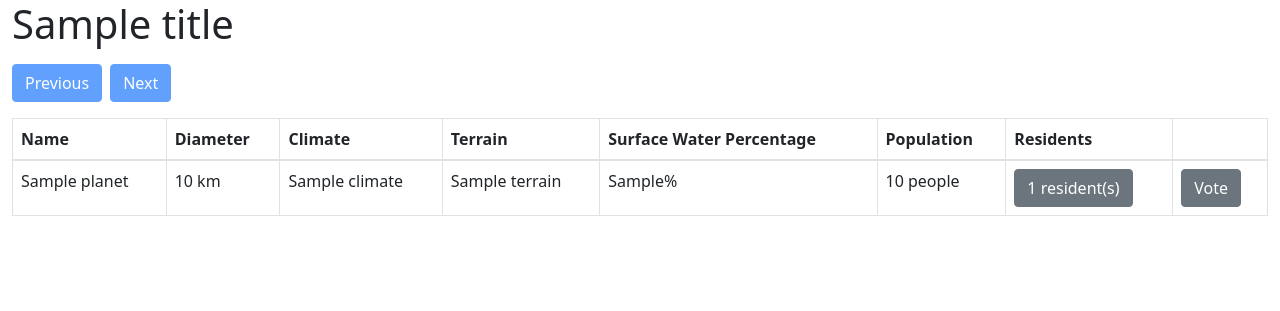
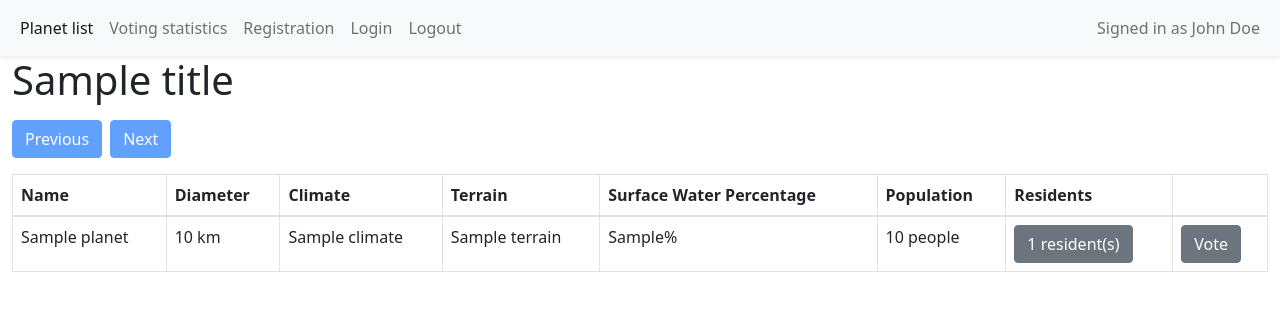
Before and after one commit to CodecoolGlobal/api-wars-python-xls-codebase, a Flask app: template templates/index.html in a window 1280 px wide. Shown: the top 311 px of the page. Run offline with Flask 2, Linux system fonts and the light colour scheme; the template is opened without the code that fills it: most values are stand-ins (such as "Sample title", 1, 10 or a date in 2020).

Commit message:
task Login system: Added Top-Navigation

```diff
--- a/templates/index.html
+++ b/templates/index.html
@@ -4,6 +4,7 @@
     {{ super() }}
 {% endblock %}
 {% block content %}
+    {% include 'navigation.html' %}
     <div class="container-fluid">
         <h1>{{ title }}</h1>
         <div class="pagination my-3 gap-2">
--- /dev/null
+++ b/templates/navigation.html
@@ -0,0 +1,28 @@
+<nav class="navbar navbar-expand-lg navbar-light bg-light shadow-sm">
+    <div class="container-fluid">
+        <button class="navbar-toggler" type="button" data-bs-toggle="collapse" data-bs-target="#navbarText"
+                aria-controls="navbarText" aria-expanded="false" aria-label="Toggle navigation">
+            <span class="navbar-toggler-icon"></span>
+        </button>
+        <div class="collapse navbar-collapse" id="navbarText">
+            <ul class="navbar-nav me-auto">
+                <li class="nav-item">
+                    <a class="nav-link active" aria-current="page" href="{{ url_for('index') }}">Planet list</a>
+                </li>
+                <li class="nav-item">
+                    <a class="nav-link" href="#">Voting statistics</a>
+                </li>
+                <li class="nav-item">
+                    <a class="nav-link" href="#">Registration</a>
+                </li>
+                <li class="nav-item">
+                    <a class="nav-link" href="#">Login</a>
+                </li>
+                <li class="nav-item">
+                    <a class="nav-link" href="#">Logout</a>
+                </li>
+            </ul>
+            <span class="navbar-text me-2">Signed in as John Doe</span>
+        </div>
+    </div>
+</nav>
```
Also changed, not shown: static/styles.css (line endings or trailing spaces).
